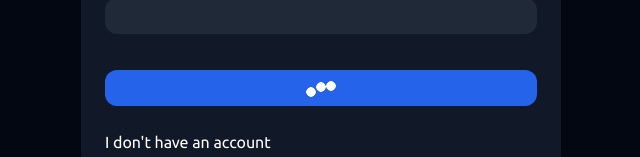
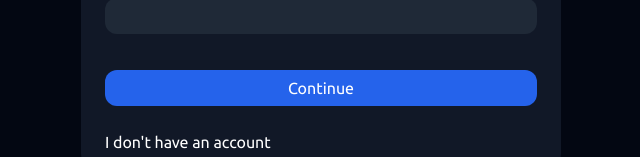
Before and after one commit to gg-gyaniguru/backdrops-app, a React (Vite) app: page /signin in a window 1280 px wide. Shown: the part 418-575 px from the top of the page, without its empty margins (319-959 px from the left). Built offline with nearby package versions, Linux system fonts and the light colour scheme.

Commit message:
set fetching

```diff
--- a/src/components/Account.tsx
+++ b/src/components/Account.tsx
@@ -107,7 +107,7 @@ const Account = ({from}: Account) => {
                                         onClick={() => from === 'signup' ? signUp() : signIn()} disabled={isFetching}>
                                     {from === 'signup' && (isFetching ?
                                         <div className={'m-auto dots-3'}></div> : 'Create')}
-                                    {from === 'signin' && (!isFetching ?
+                                    {from === 'signin' && (isFetching ?
                                         <div className={'m-auto dots-3'}></div> : 'Continue')}
                                 </button>
                             </div>
```
